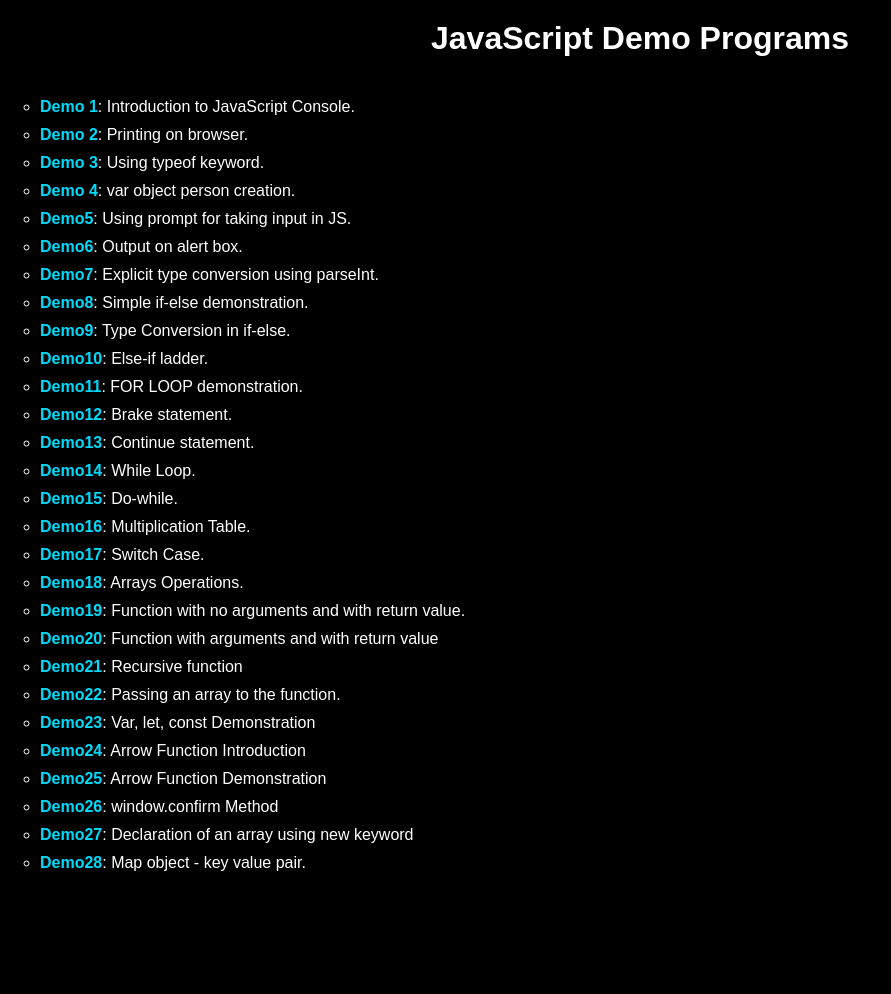
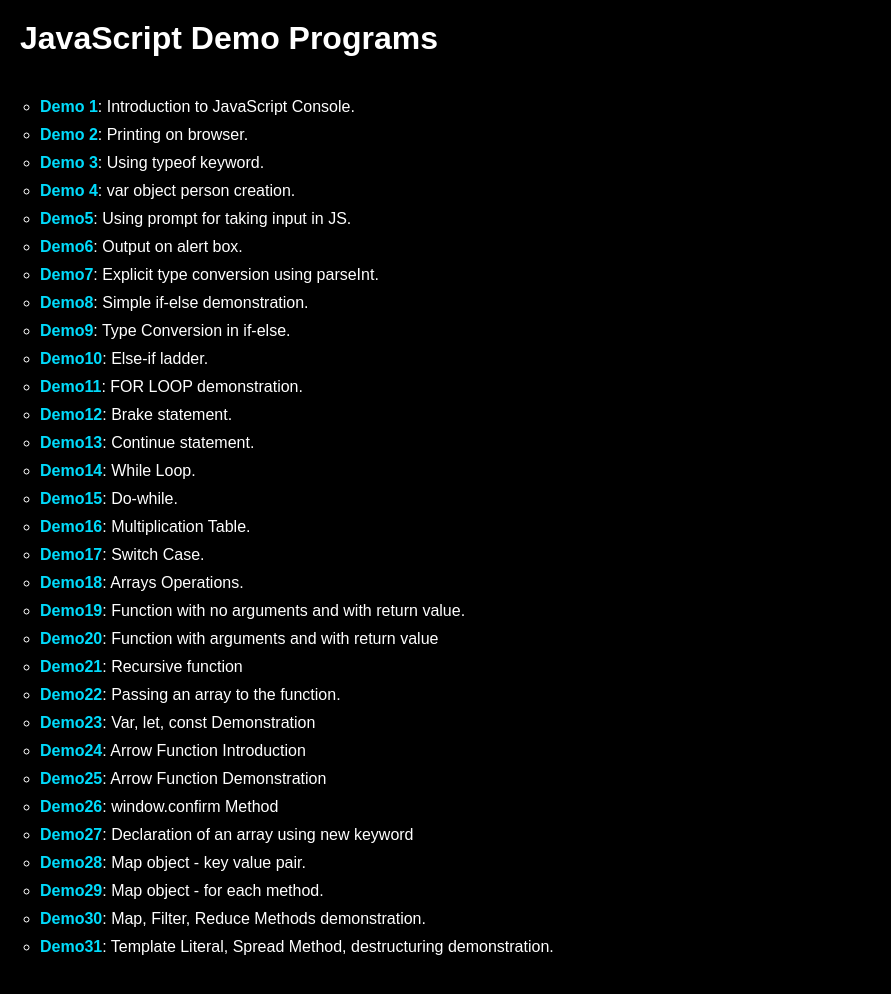
Before and after one commit to manishraj27/jsproject32955, a plain HTML site: page index.html in a window 1280 px wide. Shown: the whole page, without its empty margins (0-891 px from the left). Before the commit the page ends 922 px from the top, so only its background shows below. Drawn offline with Linux system fonts and the light colour scheme.

Commit message:
updated index.html

```diff
--- a/index.html
+++ b/index.html
@@ -10,7 +10,7 @@
       color: white;
     }
     h1 {
-      text-align: center;
+      text-align: left;
     }
     ul {
       list-style: circle;
@@ -115,6 +115,16 @@
     <li>
       <a href="demo28.html">Demo28</a>: Map object - key value pair.
     </li>
+    <li>
+      <a href="demo29.html">Demo29</a>: Map object - for each method.
+    </li>
+    <li>
+      <a href="demo30.html">Demo30</a>: Map, Filter, Reduce Methods demonstration.
+    </li>
+    <li>
+      <a href="demo31.html">Demo31</a>: Template Literal, Spread Method, destructuring demonstration.
+    </li>
+
   </ul>
 
 </body>
```
